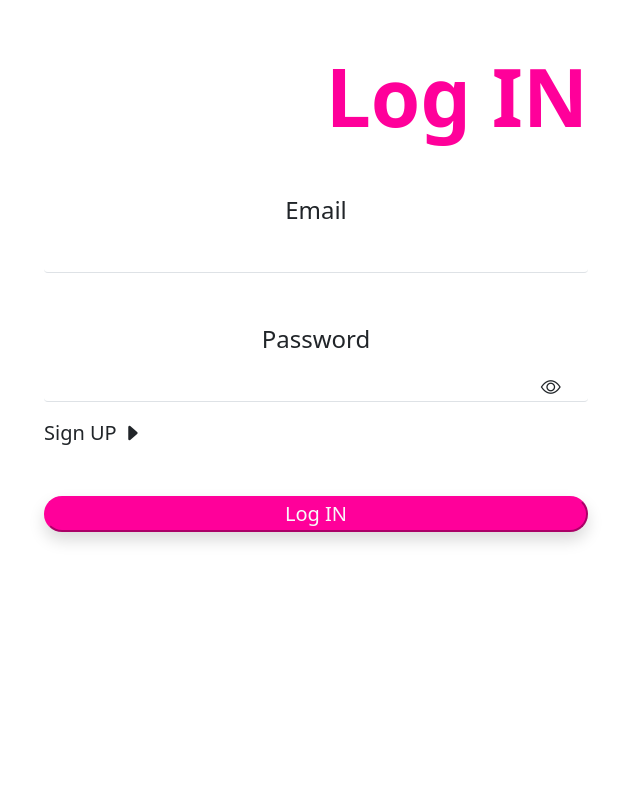
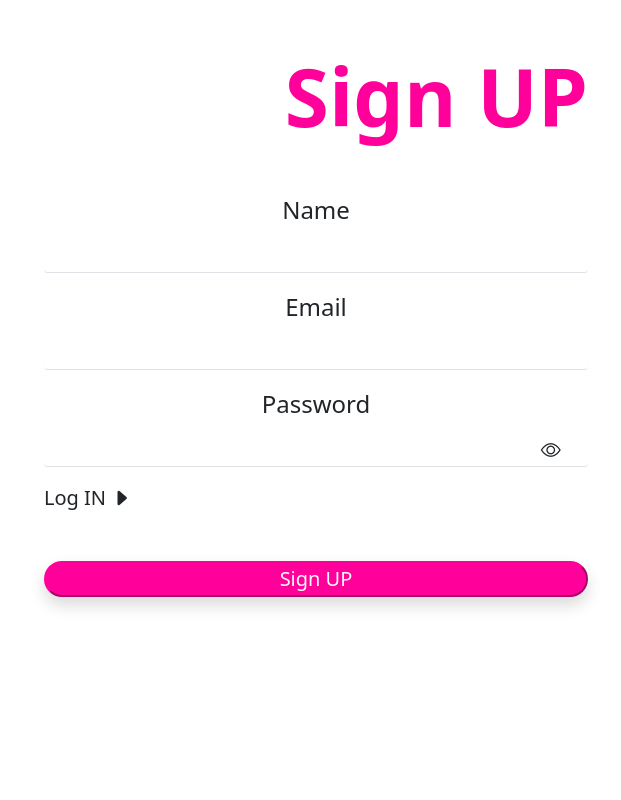
Before and after one commit to skyisblue123/todolist.end, a plain HTML site: page index.html in a window 1280 px wide. Shown: the full height of the page, 644-1265 px from the left. Drawn offline with nearby package versions, Linux system fonts and the light colour scheme; some packages are replaced by stand-ins of ours; a script that the page names is missing; a web font is replaced by a local one.

Commit message:
Update index.html

```diff
--- a/index.html
+++ b/index.html
@@ -52,7 +52,7 @@
 <body>
     <div class="d-lg-flex  flex-row-reverse min-vh-100  signUplogInPart">
 
-        <div class="p-5 w-lg-50 login-part " style=" display: block;">
+        <div class="p-5 w-lg-50 login-part " style=" display: none;">
             <h2 class=" fw-bold display-1 text-end mb-5" style="color:#ff009a">Log IN</h2>
             <form>
                 <div class="mb-5 d-flex flex-column">
@@ -72,7 +72,7 @@
                     IN</button>
             </form>
         </div>
-        <div class="p-5 w-lg-50 signup-part" style=" display: none;" style=" display: none;">
+        <div class="p-5 w-lg-50 signup-part" style=" display: block;">
             <h2 class="fw-bold display-1 text-end mb-5 " style="color:#ff009a;">Sign UP</h2>
             <form>
                 <div class="mb-3 d-flex flex-column">
```
